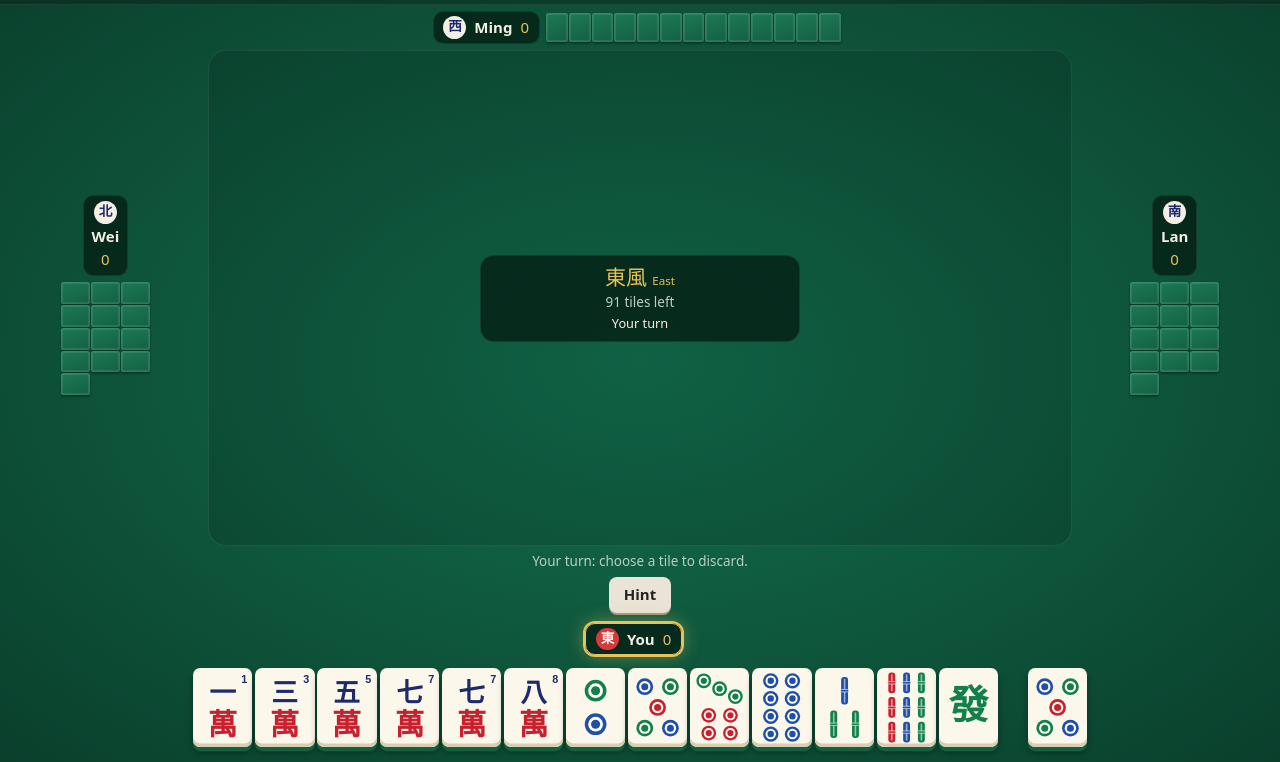
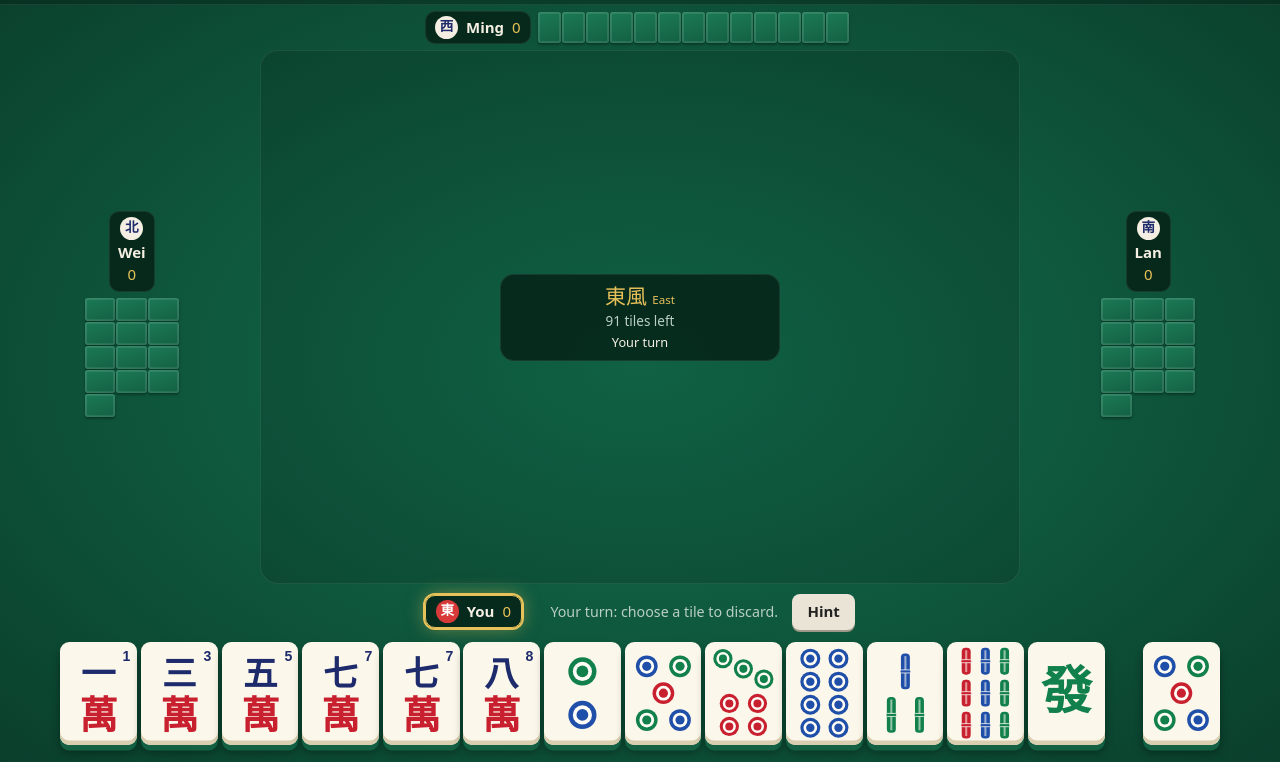
Before and after one commit to Cowdog13/ChineseMahjong, a website with bundled scripts: page index.html in a window 1280 px wide. Shown: the part 38-800 px from the top of the page. Built offline with nearby package versions, Linux system fonts and the light colour scheme.

Commit message:
Scale tiles up on large screens
- Hand tiles can grow to ~104px (were capped at 68px) and use more of the
  screen height; discards grow to ~82% of hand-tile size
- Badge, prompt and action buttons share one row under the table, giving
  the tiles more vertical room; larger text on big screens
- Size the discard piles after the rest of the table is laid out, with
  sub-pixel slack, so no discards get hidden

Co-Authored-By: Claude Opus 5.5 <noreply@anthropic.com>
Claude-Session: https://claude.ai/code/session_01AHXhj7VhN4XMNipUswx8Tq

```diff
--- a/css/style.css
+++ b/css/style.css
@@ -11,9 +11,9 @@
   --tile-back: #1c7a55;
   --tile-back-2: #136043;
   --panel: rgba(4, 30, 20, .78);
-  --tw: clamp(20px, min(calc((100vw - 48px) / 15.6), 7.4vh), 68px); /* 14 tiles + drawn-tile gap always fit */ /* hand tile width */
-  --sw: clamp(17px, min(2.3vw, 3.7vh), 32px); /* small tile width */
-  --bw: clamp(12px, min(1.7vw, 2.8vh), 22px); /* opponents' tile backs */
+  --tw: clamp(20px, min(calc((100vw - 48px) / 15.6), 9.6vh), 104px); /* hand tile width: 14 tiles + drawn-tile gap always fit */
+  --sw: clamp(17px, min(2.4vw, 4.2vh), 42px); /* small tile width */
+  --bw: clamp(12px, min(1.8vw, 3.2vh), 30px); /* opponents' tile backs */
 }
 
 * { box-sizing: border-box; }
@@ -165,7 +165,8 @@ button:focus-visible { outline: 3px solid #fff; outline-offset: 2px; }
 .hand-row { display: flex; justify-content: center; align-items: flex-end; flex-wrap: wrap; gap: .4rem calc(var(--tw) * .45); }
 .hand-row .me-exposed { gap: calc(var(--tw) * .18); flex-wrap: wrap; padding-bottom: calc(var(--tw) * .12); }
 .hand-row .me-exposed:empty { display: none; }
-.me-row { display: flex; align-items: center; justify-content: center; gap: .8rem; flex-wrap: wrap; min-height: calc(var(--sw) * 1.4); }
+/* one row under the table: your badge, flowers, the prompt and the action buttons */
+.me-row { display: flex; align-items: center; justify-content: center; gap: .4rem .9rem; flex-wrap: wrap; min-height: max(2.6em, calc(var(--sw) * 1.4)); }
 .me-exposed, .exposed { display: flex; gap: .45rem; flex-wrap: wrap; align-items: flex-end; justify-content: center; }
 .meld { display: flex; gap: 2px; position: relative; align-items: flex-end; }
 .meld.lg { --w: var(--tw); }
@@ -215,9 +216,10 @@ button:focus-visible { outline: 3px solid #fff; outline-offset: 2px; }
 .center-info .status { font-size: .85em; margin-top: .2rem; min-height: 1.4em; }
 
 /* --- action bar ------------------------------------------------------------ */
-.prompt { text-align: center; color: var(--muted); font-size: .9em; min-height: 1.3em; }
+.prompt { text-align: center; color: var(--muted); font-size: .95em; max-width: 46ch; }
+.prompt:empty, .actions:empty { display: none; }
 .prompt strong { color: var(--ink); }
-.actions { display: flex; justify-content: center; gap: .5rem; flex-wrap: wrap; min-height: 2.4em; }
+.actions { display: flex; justify-content: center; gap: .5rem; flex-wrap: wrap; }
 .actions button { display: inline-flex; align-items: center; gap: .4em; }
 .actions button .zh { font-family: "Noto Serif TC", serif; }
 .actions .mini { display: inline-flex; gap: 1px; }
@@ -292,3 +294,8 @@ button:focus-visible { outline: 3px solid #fff; outline-offset: 2px; }
   .table { padding-bottom: max(.4rem, env(safe-area-inset-bottom)); }
   .center-info .round small { display: none; }
 }
+
+/* --- large screens: scale the text up with the tiles ---------------------- */
+@media (min-width: 1600px) and (min-height: 820px) {
+  body { font-size: 17px; }
+}
--- a/index.html
+++ b/index.html
@@ -38,11 +38,11 @@
     </section>
     <section class="seat seat-right" id="seat-1"></section>
     <section class="seat seat-bottom" id="seat-0">
-      <div class="prompt" id="prompt"></div>
-      <div class="actions" id="actions"></div>
       <div class="me-row">
         <div class="me-badge" id="me-badge"></div>
         <div class="me-flowers" id="me-flowers"></div>
+        <div class="prompt" id="prompt"></div>
+        <div class="actions" id="actions"></div>
       </div>
       <div class="hand-row">
         <div class="hand" id="hand"></div>
--- a/src/ui/app.js
+++ b/src/ui/app.js
@@ -109,7 +109,6 @@ function render() {
       return tile(t, 'pd', `${isLast ? 'last-discard fresh' : ''} ${claimable ? 'claimable' : ''}`);
     }).join('');
   }
-  fitPonds(v);
 
   // Center
   const turnName = v.players[v.turn]?.name;
@@ -130,12 +129,15 @@ function render() {
   $('me-flowers').innerHTML = flowersHTML(me.flowers, 'sm');
   renderHand(v, me);
   renderActions(v, me);
+  fitPonds(v); // last, once everything around the table has its final size
 }
 
 // Make discarded tiles as large as the table allows. All four ponds share one
 // size (sized for at least 12 tiles each) so they shrink gradually and evenly.
 function fitPonds(v) {
-  const maxW = window.innerWidth <= 720 ? 34 : 54;
+  // Discards can grow to almost the size of your hand tiles.
+  const handTile = document.querySelector('#hand .tile');
+  const maxW = Math.max(20, Math.round((handTile ? handTile.offsetWidth : 54) * 0.82));
   let size = maxW;
   for (let s = 0; s < 4; s++) {
     const el = $(`pond-${s}`);
@@ -145,7 +147,7 @@ function fitPonds(v) {
     if (!W || !H) continue;
     let w = size;
     for (; w > 12; w--) {
-      const cols = Math.floor((W + 2) / (w + 2));
+      const cols = Math.floor((W + 1) / (w + 2)); // 1px slack for sub-pixel rounding
       const rows = Math.ceil(n / Math.max(1, cols));
       if (cols >= 1 && rows * (w * 1.333 + w * 0.08 + 2) <= H) break;
     }
```
